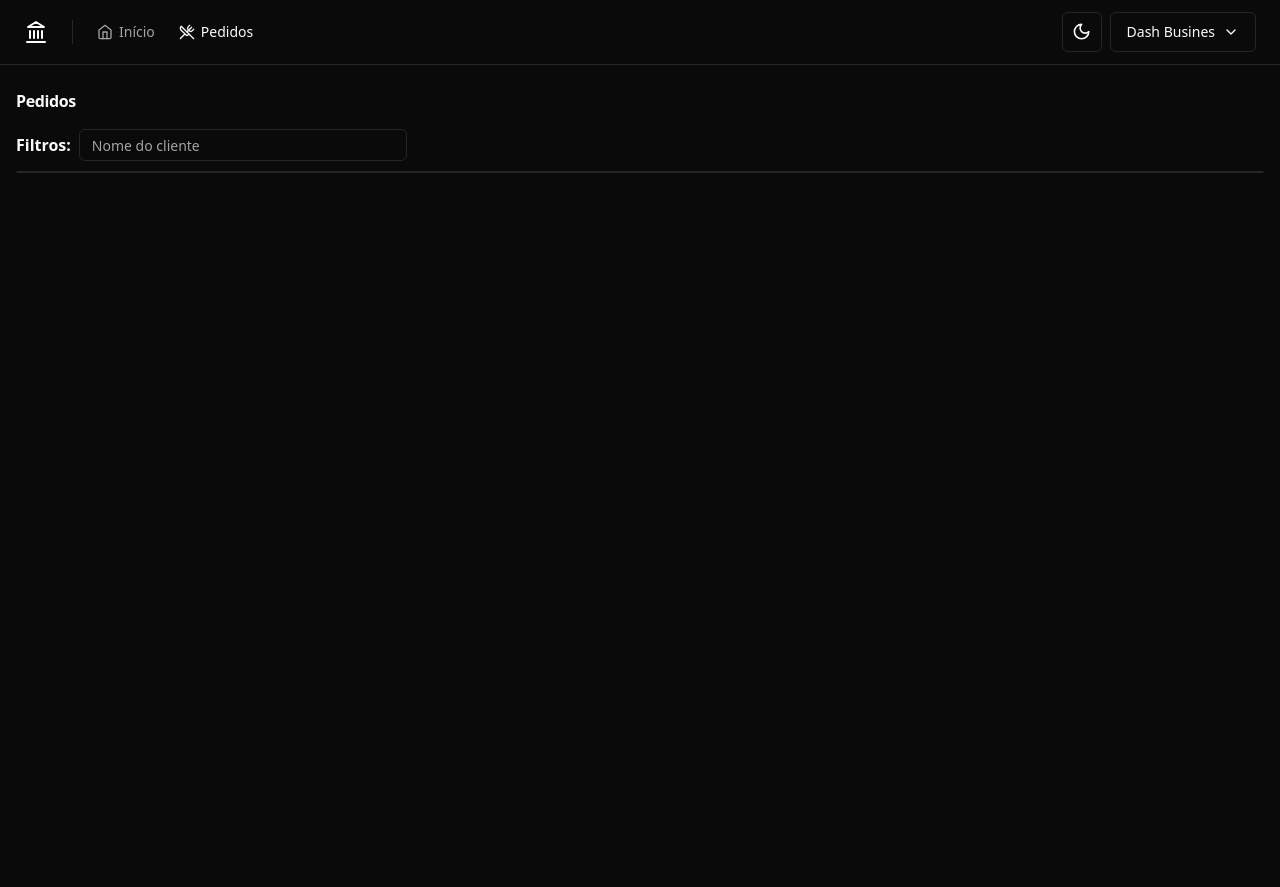
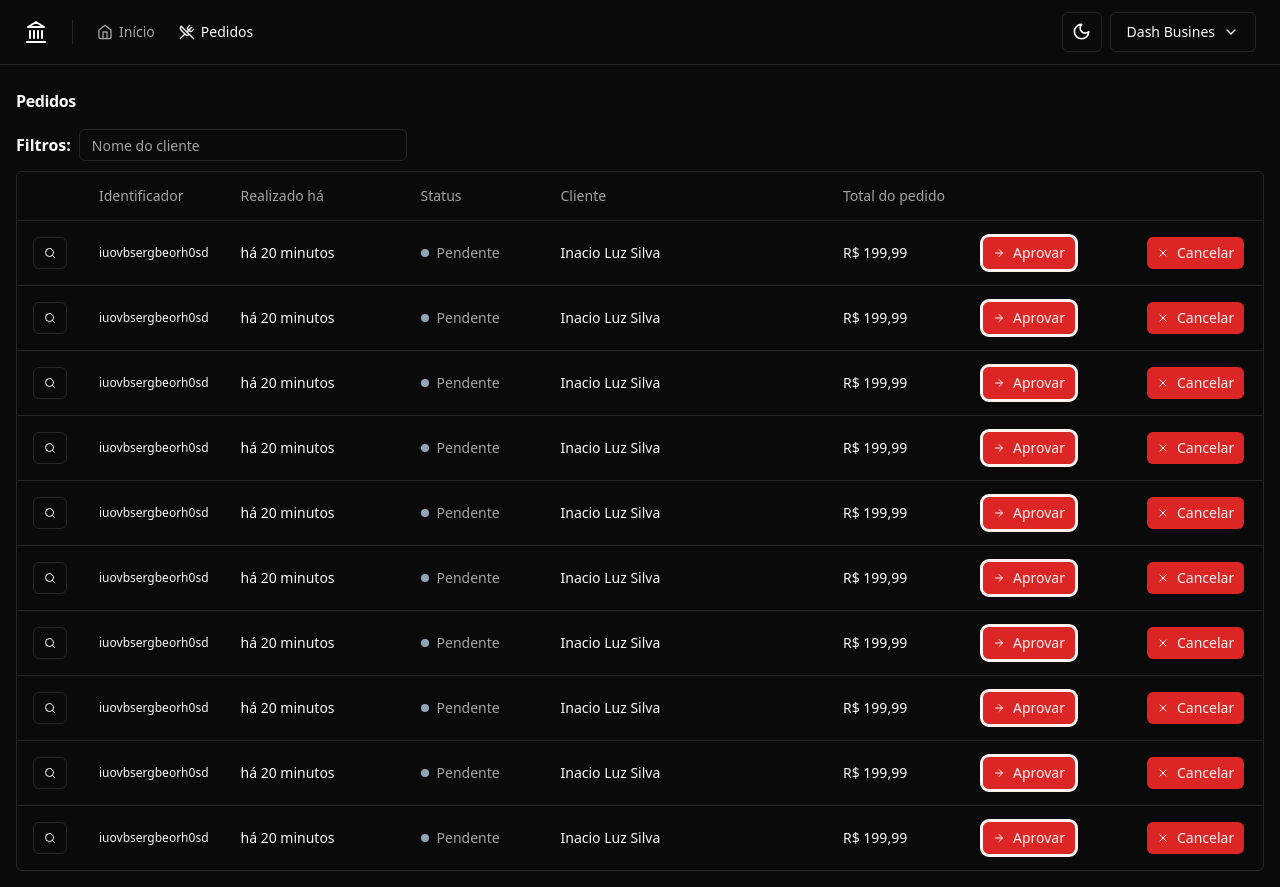
Before and after one commit to Inacioluz/dashboard-busines, a React (Vite) app: page /orders in a window 1280 px wide. Before the commit the page ends 800 px from the top, so only its background shows below. Built offline with nearby package versions, Linux system fonts and the light colour scheme.

Commit message:
contruindo listagem de pedidos

```diff
--- a/src/components/ui/button.tsx
+++ b/src/components/ui/button.tsx
@@ -22,6 +22,7 @@
       size: {
         default: 'h-10 px-4 py-2',
         sm: 'h-9 rounded-md px-3',
+        xs: 'h-8 px-2.5',
         lg: 'h-11 rounded-md px-8',
         icon: 'h-10 w-10',
       },
--- a/src/pages/app/orders/orders.tsx
+++ b/src/pages/app/orders/orders.tsx
@@ -1,6 +1,16 @@
+import { ArrowRight, Search, X } from 'lucide-react'
 import { Helmet } from 'react-helmet-async'
 
+import { Button } from '@/components/ui/button'
 import { Input } from '@/components/ui/input'
+import {
+  Table,
+  TableBody,
+  TableCell,
+  TableHead,
+  TableHeader,
+  TableRow,
+} from '@/components/ui/table'
 
 export function Orders() {
   return (
@@ -15,7 +25,64 @@
           <Input placeholder="Nome do cliente" className="h-8 w-[328px]" />
         </form>
         <div className="rounded-md border">
-
+          <Table>
+            <TableHeader>
+              <TableRow>
+                <TableHead className="w-[64px]"></TableHead>
+                <TableHead className="w-[140px]">Identificador</TableHead>
+                <TableHead className="w-[180px]">Realizado há</TableHead>
+                <TableHead className="w-[140px]">Status</TableHead>
+                <TableHead>Cliente</TableHead>
+                <TableHead className="w-[140px]">Total do pedido</TableHead>
+                <TableHead className="w-[164px]"></TableHead>
+                <TableHead className="w-[132px]"></TableHead>
+              </TableRow>
+            </TableHeader>
+            <TableBody>
+              {Array.from({ length: 10 }).map((_, i) => {
+                return (
+                  <TableRow key={i}>
+                    <TableCell>
+                      <Button variant="outline" size="xs">
+                        <Search className="h-3 w-3" />
+                        <span className="sr-only">detelhes do pedido</span>
+                      </Button>
+                    </TableCell>
+                    <TableCell className="font-nono text-xs font-medium">
+                      iuovbsergbeorh0sd
+                    </TableCell>
+                    <TableCell className="text-nuted-foreground">
+                      há 20 minutos
+                    </TableCell>
+                    <TableCell>
+                      <div className="flex items-center gap-2">
+                        <span className="h-2 w-2 rounded-full bg-slate-400" />
+                        <span className="font-medium text-muted-foreground">
+                          Pendente
+                        </span>
+                      </div>
+                    </TableCell>
+                    <TableCell className="font-medium">
+                      Inacio Luz Silva
+                    </TableCell>
+                    <TableCell className="font-medium">R$ 199,99</TableCell>
+                    <TableCell>
+                      <Button className="outline" size="xs">
+                        <ArrowRight className="mr-2 h-3 w-3" />
+                        Aprovar
+                      </Button>
+                    </TableCell>
+                    <TableCell>
+                      <Button className="ghost" size="xs">
+                        <X className="mr-2 h-3 w-3" />
+                        Cancelar
+                      </Button>
+                    </TableCell>
+                  </TableRow>
+                )
+              })}
+            </TableBody>
+          </Table>
         </div>
       </div>
     </>
```
